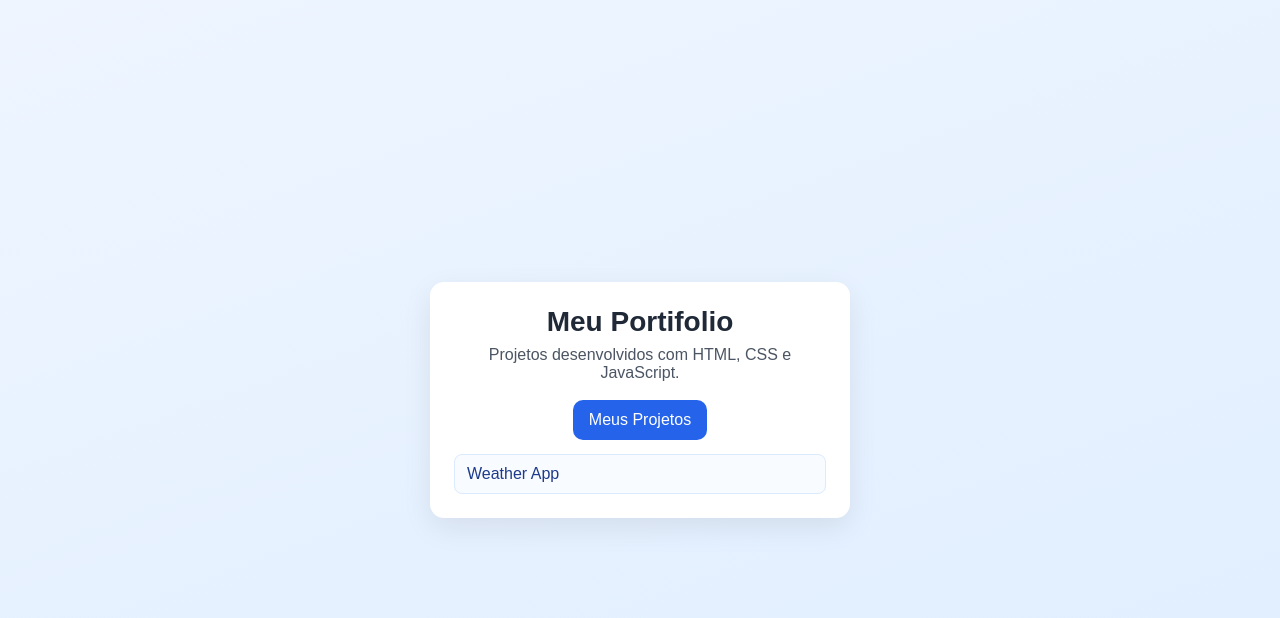
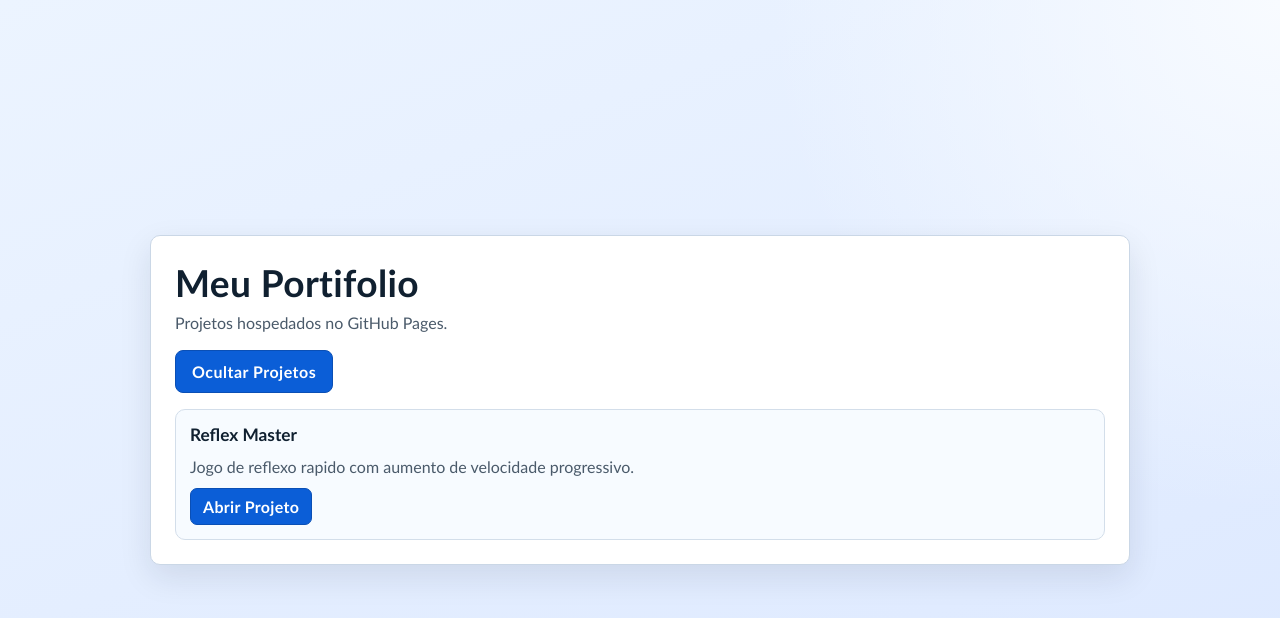
Before and after one commit to Alexandre-Silva-Ribeiro/portifolio, a plain HTML site: page index.html in a window 1280 px wide. Both pictures are taken after a click on the button "Meus Projetos". Drawn offline with Linux system fonts and the light colour scheme.

Commit message:
feat: add dynamic Meus Projetos section with GitHub Pages links

```diff
--- a/index.html
+++ b/index.html
@@ -3,118 +3,23 @@
   <head>
     <meta charset="UTF-8" />
     <meta name="viewport" content="width=device-width, initial-scale=1.0" />
-  <title>Portifolio</title>
-  <style>
-    * { box-sizing: border-box; font-family: Arial, sans-serif; }
-
-    body {
-      margin: 0;
-      min-height: 100vh;
-      display: grid;
-      place-items: center;
-      background: linear-gradient(160deg, #eef5ff, #dfeeff);
-      color: #1f2937;
-      padding: 16px;
-    }
-
-    .card {
-      width: 100%;
-      max-width: 420px;
-      background: #ffffff;
-      border-radius: 14px;
-      padding: 24px;
-      text-align: center;
-      box-shadow: 0 10px 30px rgba(0, 0, 0, 0.08);
-    }
-
-    h1 {
-      margin: 0 0 8px;
-      font-size: 28px;
-    }
-
-    p {
-      margin: 0 0 18px;
-      color: #4b5563;
-    }
-
-    button {
-      border: none;
-      border-radius: 10px;
-      padding: 11px 16px;
-      font-size: 16px;
-      color: #fff;
-      background: #2563eb;
-      cursor: pointer;
-      transition: transform 0.2s ease, background 0.2s ease;
-    }
-
-    button:hover {
-      background: #1d4ed8;
-      transform: translateY(-1px);
-    }
-
-    .projects {
-      margin-top: 14px;
-      text-align: left;
-      max-height: 300px;
-      overflow: hidden;
-      transition: max-height 0.25s ease, opacity 0.25s ease;
-      opacity: 1;
-    }
-
-    .projects.hidden {
-      max-height: 0;
-      opacity: 0;
-      pointer-events: none;
-    }
-
-    ul {
-      list-style: none;
-      margin: 0;
-      padding: 0;
-      display: grid;
-      gap: 8px;
-    }
-
-    a {
-      display: block;
-      padding: 10px 12px;
-      border: 1px solid #dbeafe;
-      border-radius: 8px;
-      text-decoration: none;
-      color: #1e3a8a;
-      background: #f8fbff;
-      transition: background 0.2s ease, border-color 0.2s ease;
-    }
-
-    a:hover {
-      background: #eef4ff;
-      border-color: #93c5fd;
-    }
-  </style>
+    <title>Portifolio | Meus Projetos</title>
+    <link rel="stylesheet" href="style.css" />
   </head>
   <body>
-  <main class="card">
+    <main class="portfolio-shell">
+      <header class="hero">
         <h1>Meu Portifolio</h1>
-    <p>Projetos desenvolvidos com HTML, CSS e JavaScript.</p>
+        <p>Projetos hospedados no GitHub Pages.</p>
+      </header>
 
-    <button id="toggleProjects" type="button" aria-expanded="false">Meus Projetos</button>
+      <button id="toggleProjects" class="toggle-projects" type="button" aria-expanded="false">
+        Meus Projetos
+      </button>
 
-    <div id="projectList" class="projects hidden">
-      <ul>
-        <li><a href="projetos/weather-app/index.html">Weather App</a></li>
-      </ul>
-    </div>
+      <section id="projectList" class="projects-grid" aria-live="polite"></section>
     </main>
 
-  <script>
-    const button = document.getElementById("toggleProjects");
-    const projectList = document.getElementById("projectList");
-
-    button.addEventListener("click", () => {
-      const isHidden = projectList.classList.toggle("hidden");
-      button.setAttribute("aria-expanded", String(!isHidden));
-    });
-  </script>
+    <script src="script.js"></script>
   </body>
 </html>
--- /dev/null
+++ b/script.js
@@ -0,0 +1,74 @@
+const toggleButton = document.getElementById("toggleProjects");
+const projectList = document.getElementById("projectList");
+
+const projetos = [
+  {
+    nome: "Reflex Master",
+    descricao: "Jogo de reflexo rapido com aumento de velocidade progressivo.",
+    link: "https://alexandre-silva-ribeiro.github.io/reflex-master/"
+  }
+];
+
+let rendered = false;
+
+function renderizarProjetos() {
+  if (rendered) {
+    return;
+  }
+
+  projetos.forEach((projeto) => {
+    const card = document.createElement("article");
+    card.className = "project-card";
+    card.tabIndex = 0;
+    card.setAttribute("role", "link");
+    card.setAttribute("aria-label", `${projeto.nome} - abrir projeto`);
+
+    const nome = document.createElement("h3");
+    nome.className = "project-name";
+    nome.textContent = projeto.nome;
+
+    const descricao = document.createElement("p");
+    descricao.className = "project-description";
+    descricao.textContent = projeto.descricao;
+
+    const botao = document.createElement("a");
+    botao.className = "open-project";
+    botao.href = projeto.link;
+    botao.textContent = "Abrir Projeto";
+    botao.target = "_blank";
+    botao.rel = "noopener noreferrer";
+    botao.addEventListener("click", (event) => {
+      event.stopPropagation();
+    });
+
+    card.addEventListener("click", () => {
+      window.location.href = projeto.link;
+    });
+
+    card.addEventListener("keydown", (event) => {
+      if (event.key === "Enter" || event.key === " ") {
+        event.preventDefault();
+        window.location.href = projeto.link;
+      }
+    });
+
+    card.append(nome, descricao, botao);
+    projectList.appendChild(card);
+  });
+
+  rendered = true;
+}
+
+function alternarProjetos() {
+  const shouldOpen = !projectList.classList.contains("is-open");
+
+  if (shouldOpen) {
+    renderizarProjetos();
+  }
+
+  projectList.classList.toggle("is-open", shouldOpen);
+  toggleButton.setAttribute("aria-expanded", String(shouldOpen));
+  toggleButton.textContent = shouldOpen ? "Ocultar Projetos" : "Meus Projetos";
+}
+
+toggleButton.addEventListener("click", alternarProjetos);
--- /dev/null
+++ b/style.css
@@ -0,0 +1,135 @@
+:root {
+  --bg-start: #ecf4ff;
+  --bg-end: #dce8ff;
+  --panel: #ffffff;
+  --text: #102030;
+  --muted: #4a5a6a;
+  --border: #cad7e6;
+  --card-border: #d3deea;
+  --primary: #0b5ed7;
+  --primary-strong: #0a4fb5;
+}
+
+* {
+  box-sizing: border-box;
+}
+
+body {
+  margin: 0;
+  min-height: 100vh;
+  display: grid;
+  place-items: center;
+  padding: 20px;
+  font-family: "Trebuchet MS", "Gill Sans", "Segoe UI", sans-serif;
+  color: var(--text);
+  background: radial-gradient(circle at top right, #f8fbff 0, transparent 34%),
+    linear-gradient(160deg, var(--bg-start), var(--bg-end));
+}
+
+.portfolio-shell {
+  width: min(980px, 96vw);
+  padding: 24px;
+  border: 1px solid var(--border);
+  border-radius: 10px;
+  background: var(--panel);
+  box-shadow: 0 12px 32px rgba(16, 32, 48, 0.1);
+}
+
+.hero h1 {
+  margin: 0;
+  font-size: clamp(1.7rem, 2.9vw, 2.4rem);
+  letter-spacing: 0.01em;
+}
+
+.hero p {
+  margin: 8px 0 0;
+  color: var(--muted);
+}
+
+.toggle-projects {
+  margin-top: 18px;
+  border: 1px solid var(--primary-strong);
+  border-radius: 8px;
+  background: var(--primary);
+  color: #ffffff;
+  font: inherit;
+  font-weight: 700;
+  letter-spacing: 0.03em;
+  padding: 11px 16px;
+  cursor: pointer;
+  transition: transform 0.16s ease, background 0.16s ease;
+}
+
+.toggle-projects:hover {
+  background: var(--primary-strong);
+  transform: translateY(-1px);
+}
+
+.projects-grid {
+  margin-top: 16px;
+  display: grid;
+  grid-template-columns: repeat(auto-fit, minmax(240px, 1fr));
+  gap: 14px;
+  max-height: 0;
+  overflow: hidden;
+  opacity: 0;
+  transform: translateY(-8px);
+  transition: max-height 0.35s ease, opacity 0.25s ease, transform 0.25s ease;
+}
+
+.projects-grid.is-open {
+  max-height: 2000px;
+  opacity: 1;
+  transform: translateY(0);
+}
+
+.project-card {
+  border: 1px solid var(--card-border);
+  border-radius: 10px;
+  background: #f7fbff;
+  padding: 14px;
+  display: grid;
+  gap: 10px;
+  cursor: pointer;
+  transition: transform 0.18s ease, box-shadow 0.18s ease, border-color 0.18s ease;
+}
+
+.project-card:hover {
+  transform: translateY(-3px) scale(1.01);
+  border-color: #9cb8d6;
+  box-shadow: 0 10px 18px rgba(17, 37, 58, 0.12);
+}
+
+.project-name {
+  margin: 0;
+  font-size: 1.08rem;
+}
+
+.project-description {
+  margin: 0;
+  color: var(--muted);
+  line-height: 1.45;
+}
+
+.open-project {
+  width: fit-content;
+  border: 1px solid var(--primary-strong);
+  border-radius: 7px;
+  background: var(--primary);
+  color: #ffffff;
+  text-decoration: none;
+  font-weight: 700;
+  letter-spacing: 0.02em;
+  padding: 8px 12px;
+  transition: background 0.16s ease;
+}
+
+.open-project:hover {
+  background: var(--primary-strong);
+}
+
+@media (max-width: 640px) {
+  .portfolio-shell {
+    padding: 18px;
+  }
+}
```
Lines whose indentation alone changed are shown as unchanged.
